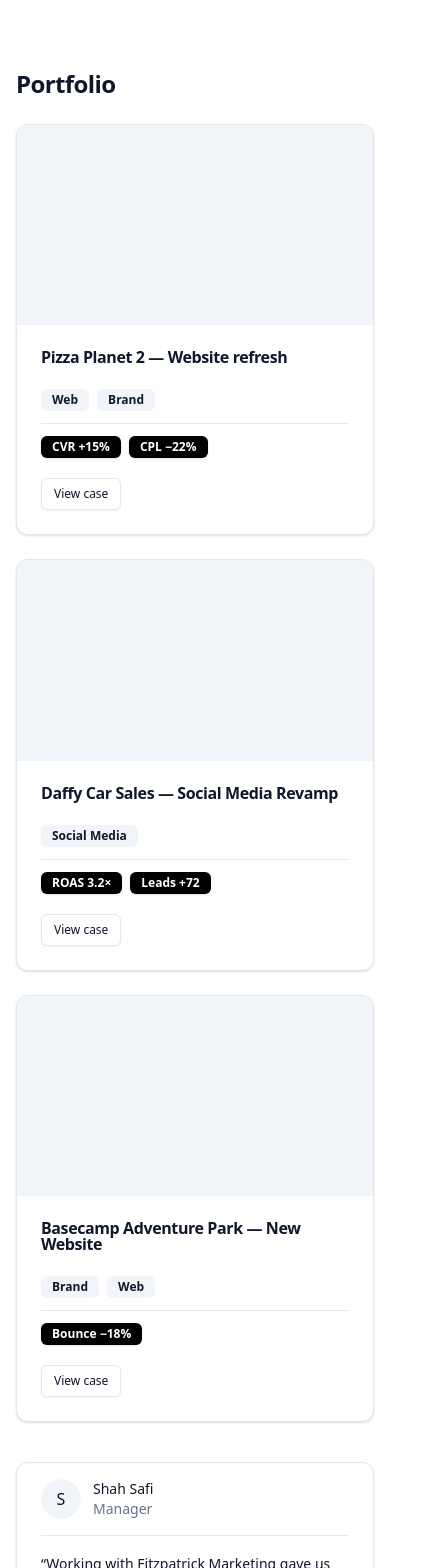
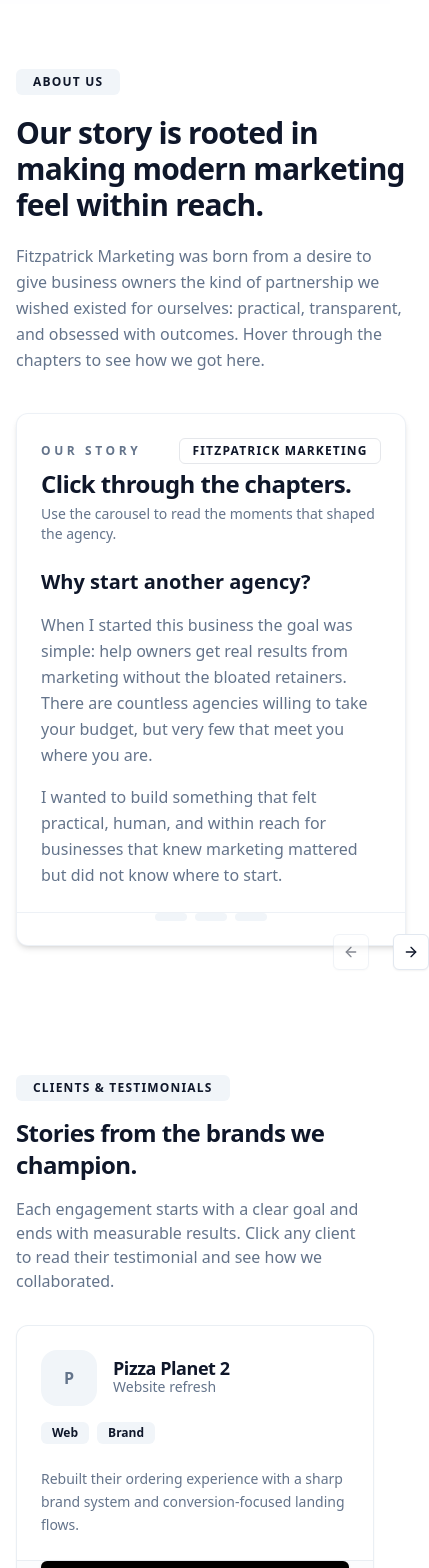
Before and after one commit to TMcSweeney100/FitzpatrickMarketingFrontEnd, a React (Vite) app: page / in a window 390 px wide. Shown: the part 6740-8308 px from the top of the page, 429 px wide, since content can reach past the window. Built offline with nearby package versions, Linux system fonts and the light colour scheme.

Commit message:
more changes to clients

```diff
--- a/src/App.jsx
+++ b/src/App.jsx
@@ -1,17 +1,19 @@
+import { useState } from "react";
 import Header from "./components/header/Header.jsx";
 import ContactForm from "./components/contact/contactForm.jsx";
 import Footer from "./components/contact/footer.jsx";
 import CaseCard from "@/components/proof/CaseCard";
 import Services from "./components/what/Services.jsx";
-import Testimonial from "@/components/proof/Testimonial";
 import {
   Card,
   CardContent,
   CardDescription,
+  CardFooter,
   CardHeader,
   CardTitle,
 } from "@/components/ui/card";
 import { Badge } from "@/components/ui/badge";
+import { Button } from "@/components/ui/button";
 import {
   HoverCard,
   HoverCardContent,
@@ -23,6 +25,13 @@ import {
   AccordionItem,
   AccordionTrigger,
 } from "@/components/ui/accordion";
+import {
+  Carousel,
+  CarouselContent,
+  CarouselItem,
+  CarouselNext,
+  CarouselPrevious,
+} from "@/components/ui/carousel";
 import "./App.css";
 
 const hoverHighlights = [
@@ -90,8 +99,68 @@ const campaignPackages = [
   },
 ];
 
+const storySlides = [
+  {
+    heading: "Why start another agency?",
+    body: [
+      "When I started this business the goal was simple: help owners get real results from marketing without the bloated retainers. There are countless agencies willing to take your budget, but very few that meet you where you are.",
+      "I wanted to build something that felt practical, human, and within reach for businesses that knew marketing mattered but did not know where to start.",
+    ],
+  },
+  {
+    heading: "Affordable marketing with heart",
+    body: [
+      "We focused on AFFORDABLE solutions for small local businesses, connecting them with their customers through social media, ad campaigns, and clear strategy.",
+      "The aim was to craft systems they could eventually sustain on their own, making them more digitally literate and confident in every tool we introduced.",
+    ],
+  },
+  {
+    heading: "Born from clients' frustrations",
+    body: [
+      "As promises turned into results, we heard the same story: previous partners offered little care, attention, or measurable wins.",
+      "Fitzpatrick Marketing grew out of that gap. Today, with a compact team of specialists, we keep delivering for businesses big and small—staying true to the mission of providing AFFORDABLE marketing tailored to YOU.",
+    ],
+  },
+];
+
+const clientStories = [
+  {
+    client: "Pizza Planet 2",
+    title: "Website refresh",
+    tags: ["Web", "Brand"],
+    summary:
+      "Rebuilt their ordering experience with a sharp brand system and conversion-focused landing flows.",
+    quote:
+      "Working with Fitzpatrick Marketing gave us the consistency and professional touch we had been missing. Everything was handled with direction and purpose, and the results went beyond what we expected.",
+    person: "Shah Safi",
+    role: "Manager",
+  },
+  {
+    client: "Daffy Car Sales",
+    title: "Social media revamp",
+    tags: ["Social Media", "Ads"],
+    summary:
+      "Designed a cohesive content engine plus paid amplification to keep the dealership top of feed.",
+    quote:
+      "We had tried posting in-house but lacked structure. Fitzpatrick Marketing brought design, strategy, and professionalism that made a huge difference. Campaigns exceeded promises and strengthened our presence.",
+    person: "Michael Daffy",
+    role: "Owner",
+  },
+  {
+    client: "Basecamp Adventure Park",
+    title: "New website and launch",
+    tags: ["Brand", "Web"],
+    summary:
+      "Captured the park story through new visuals, site architecture, and seasonal activation campaigns.",
+    quote:
+      "Consistency was our biggest challenge. Fitzpatrick Marketing provided direction, creative design, and a reliable schedule that told our story. They delivered on every detail and added more value along the way.",
+    person: "Wayne Slattery",
+    role: "Owner",
+  },
+];
+
 function App() {
-return (
+ return (
 <>
 <Header />
 <main>
@@ -316,23 +385,92 @@ AFFORDABLE services, tailored to your business needs.
   </div>
 </section>
 
-    <section id="proof" className="container mx-auto max-w-6xl px-4 py-16">
-      <h2 className="text-2xl md:text-3xl font-semibold tracking-tight mb-6">Portfolio</h2>
+<section id="about" className="container mx-auto max-w-6xl px-4 py-16">
+  <div className="grid gap-10 lg:grid-cols-[0.9fr,1.1fr]">
+    <div className="space-y-5">
+      <Badge
+        variant="secondary"
+        className="w-fit rounded-full px-4 py-1 text-[0.7rem] uppercase tracking-widest"
+      >
+        About us
+      </Badge>
+      <h2 className="text-3xl font-semibold tracking-tight md:text-4xl">
+        Our story is rooted in making modern marketing feel within reach.
+      </h2>
+      <p className="text-base leading-relaxed text-muted-foreground">
+        Fitzpatrick Marketing was born from a desire to give business owners the kind of partnership we
+        wished existed for ourselves: practical, transparent, and obsessed with outcomes. Hover through the
+        chapters to see how we got here.
+      </p>
+    </div>
 
-      {/* Portfolio (cases) */}
-      <div className="grid gap-6 md:grid-cols-3">
-        <CaseCard client="Pizza Planet 2"  title="Website refresh"  tags={["Web","Brand"]}    metrics={["CVR +15%","CPL −22%"]} />
-        <CaseCard client="Daffy Car Sales" title="Social Media Revamp" tags={["Social Media"]}       metrics={["ROAS 3.2×","Leads +72"]} />
-        <CaseCard client="Basecamp Adventure Park"  title="New Website" tags={["Brand","Web"]}   metrics={["Bounce −18%"]} />
+    <Card className="border border-border/60 shadow-md shadow-primary/10">
+      <CardHeader className="space-y-2">
+        <div className="flex items-center justify-between">
+          <p className="text-xs font-semibold uppercase tracking-[0.3em] text-muted-foreground">
+            Our story
+          </p>
+          <Badge variant="outline" className="rounded-full px-3 py-1 text-xs uppercase tracking-widest">
+            Fitzpatrick Marketing
+          </Badge>
+        </div>
+        <CardTitle className="text-2xl">Click through the chapters.</CardTitle>
+        <CardDescription>
+          Use the carousel to read the moments that shaped the agency.
+        </CardDescription>
+      </CardHeader>
+      <CardContent>
+        <Carousel className="relative">
+          <CarouselContent>
+            {storySlides.map((story) => (
+              <CarouselItem key={story.heading}>
+                <div className="space-y-4 text-base leading-relaxed text-muted-foreground">
+                  <h3 className="text-xl font-semibold text-foreground">{story.heading}</h3>
+                  {story.body.map((paragraph, idx) => (
+                    <p key={idx}>{paragraph}</p>
+                  ))}
+                </div>
+              </CarouselItem>
+            ))}
+          </CarouselContent>
+          <div className="absolute -bottom-16 right-0 flex items-center gap-2">
+            <CarouselPrevious />
+            <CarouselNext />
+          </div>
+        </Carousel>
+      </CardContent>
+      <CardFooter className="border-t border-border/60 py-6">
+        <div className="flex w-full items-center justify-center gap-2">
+          {storySlides.map((story, idx) => (
+            <span key={story.heading} className="h-2 w-8 rounded-full bg-muted" />
+          ))}
+        </div>
+      </CardFooter>
+    </Card>
+  </div>
+</section>
+
+    <section id="clients" className="container mx-auto max-w-6xl px-4 py-16 space-y-8">
+      <div className="space-y-4">
+        <Badge
+          variant="secondary"
+          className="w-fit rounded-full px-4 py-1 text-[0.7rem] uppercase tracking-widest"
+        >
+          Clients & testimonials
+        </Badge>
+        <h2 className="text-2xl md:text-3xl font-semibold tracking-tight md:text-4xl">
+          Stories from the brands we champion.
+        </h2>
+        <p className="text-base text-muted-foreground md:max-w-3xl">
+          Each engagement starts with a clear goal and ends with measurable results. Click any client to read their
+          testimonial and see how we collaborated.
+        </p>
       </div>
 
-      <div className="my-10" />
-
-      {/* Testimonials */}
-      <div className="grid gap-6 md:grid-cols-3">
-        <Testimonial name="Shah Safi"  role="Manager"     quote="Working with Fitzpatrick Marketing gave us the consistency and professional touch we’d been missing. From content design to scheduling, everything was handled with direction and purpose. Our social media now reflects our brand, and the results have gone beyond what we expected from the original free value proposition." />
-        <Testimonial name="Michael Daffy" role="Owner" quote="We had tried posting and managing  in-house but lacked a clear strategy. Fitzpatrick Marketing brought design capability, structure, and a level of professionalism that made a huge difference. The campaigns delivered not only met the promises in the value proposition but exceeded them, giving our dealership a much stronger presence online and helping kickstart our sales." />
-        <Testimonial name="Wayne Slattery" role="Owner" quote="Consistency was our biggest challenge - we knew the park had potential but struggled to showcase it properly. Fitzpatrick Marketing provided direction, creative design, and a reliable posting schedule that told our story. They delivered on every detail of the value proposition and added even more value along the way. The difference has been massive, as well as the ease of working with them." />
+      <div className="grid gap-6 md:grid-cols-2 lg:grid-cols-3">
+        {clientStories.map((story) => (
+          <CaseCard key={story.client} {...story} />
+        ))}
       </div>
     </section>
 
--- a/src/components/contact/footer.jsx
+++ b/src/components/contact/footer.jsx
@@ -110,8 +110,8 @@ export default function Footer() {
             <a className="hover:text-foreground" href="#services">
               Services
             </a>
-            <a className="hover:text-foreground" href="#proof">
-              Results
+            <a className="hover:text-foreground" href="#clients">
+              Clients
             </a>
             <a className="hover:text-foreground" href="#contact">
               Contact
--- a/src/components/header/Header.jsx
+++ b/src/components/header/Header.jsx
@@ -29,9 +29,10 @@ function Header() {
         {/* Desktop nav     */}
 
             <nav className="hidden md:flex items-center gap-6">
+  <a href="#about" className="text-sm text-muted-foreground hover:text-foreground whitespace-nowrap">About</a>
   <a href="#services"    className="text-sm text-muted-foreground hover:text-foreground whitespace-nowrap">Services</a>
   <a href="#campaigns"    className="text-sm text-muted-foreground hover:text-foreground whitespace-nowrap">Campaigns</a>
-  <a href="#proof"   className="text-sm text-muted-foreground hover:text-foreground whitespace-nowrap">Results</a>
+  <a href="#clients"   className="text-sm text-muted-foreground hover:text-foreground whitespace-nowrap">Clients</a>
   <a href="#contact" className="text-sm text-muted-foreground hover:text-foreground whitespace-nowrap">Contact</a>
 
   <Separator orientation="vertical" className="h-5" />
@@ -54,9 +55,10 @@ function Header() {
             </SheetTrigger>
             <SheetContent side="left" className="w-80">
               <div className="mt-6 space-y-4">
+                <a href="#about" className="block text-sm">About</a>
                 <a href="#services" className="block text-sm">Services</a>
                 <a href="#campaigns" className="block text-sm">Campaigns</a>
-                <a href="#proof" className="block text-sm">Proof</a>
+                <a href="#clients" className="block text-sm">Clients</a>
                 <a href="#contact" className="block text-sm">Contact</a>
                 <Separator className="my-4" />
                 <Button asChild className="w-full">
--- a/src/components/proof/CaseCard.jsx
+++ b/src/components/proof/CaseCard.jsx
@@ -1,39 +1,68 @@
 import React from "react";
-import { Card, CardContent, CardHeader, CardTitle } from "@/components/ui/card";
-import { Badge } from "../ui/badge";
-import { AspectRatio } from "@/components/ui/aspect-ratio";
-import { Separator } from "@/components/ui/separator";
+import { Card, CardContent, CardFooter, CardHeader, CardTitle } from "@/components/ui/card";
+import { Badge } from "@/components/ui/badge";
 import { Button } from "@/components/ui/button";
+import {
+  Dialog,
+  DialogContent,
+  DialogDescription,
+  DialogHeader,
+  DialogTitle,
+  DialogTrigger,
+} from "@/components/ui/dialog";
 
+function CaseCard({ title, client, tags = [], summary, logo, quote, person, role }) {
+  const logoLabel = logo ?? client?.charAt(0) ?? "?";
 
-
-function CaseCard({ title, client, tags = [], metrics = [] }) {
   return (
-    <>
-
-     <Card className="overflow-hidden">
-      <AspectRatio ratio={16/9} className="bg-muted" />
-      <CardHeader>
-        <CardTitle className="text-base">{client} — {title}</CardTitle>
+    <Card className="flex h-full flex-col border border-border/70 shadow-sm hover:border-primary/40 transition">
+      <CardHeader className="space-y-4">
+        <div className="flex items-center gap-4">
+          <div className="flex h-14 w-14 items-center justify-center rounded-2xl bg-muted text-base font-semibold text-muted-foreground">
+            {logoLabel}
+          </div>
+          <div>
+            <CardTitle className="text-lg">{client}</CardTitle>
+            <p className="text-sm text-muted-foreground">{title}</p>
+          </div>
+        </div>
+        {tags.length ? (
+          <div className="flex flex-wrap gap-2">
+            {tags.map((tag) => (
+              <Badge key={tag} variant="secondary">
+                {tag}
+              </Badge>
+            ))}
+          </div>
+        ) : null}
       </CardHeader>
-      <CardContent className="space-y-3">
-        <div className="flex flex-wrap gap-2">
-          {tags.map((t) => <Badge key={t} variant="secondary">{t}</Badge>)}
-        </div>
-        <Separator />
-        <div className="flex flex-wrap gap-2 text-xs">
-          {metrics.map((m) => <Badge key={m}>{m}</Badge>)}
-        </div>
-        <div className="pt-2">
-          <Button size="sm" variant="outline">View case</Button>
-        </div>
+      <CardContent className="flex-1 text-sm leading-relaxed text-muted-foreground">
+        {summary}
       </CardContent>
+      {quote ? (
+        <CardFooter className="border-t border-border/70 bg-muted/30">
+          <Dialog>
+            <DialogTrigger asChild>
+              <Button className="w-full" variant="default">
+                View testimonial
+              </Button>
+            </DialogTrigger>
+            <DialogContent className="max-w-xl space-y-4">
+              <DialogHeader>
+                <DialogTitle>{client}</DialogTitle>
+                <DialogDescription>{title}</DialogDescription>
+              </DialogHeader>
+              <p className="text-base leading-relaxed text-foreground">{quote}</p>
+              <div className="text-sm font-medium text-muted-foreground">
+                {person}
+                {role ? ` · ${role}` : null}
+              </div>
+            </DialogContent>
+          </Dialog>
+        </CardFooter>
+      ) : null}
     </Card>
-
-    </>
-
-
-  )
+  );
 }
 
-export default CaseCard
+export default CaseCard;
--- a/src/components/ui/carousel.jsx
+++ b/src/components/ui/carousel.jsx
@@ -3,7 +3,7 @@ import useEmblaCarousel from "embla-carousel-react";
 import { ArrowLeft, ArrowRight } from "lucide-react"
 
 import { cn } from "@/lib/utils"
-import { Button } from "@/Components/ui/button"
+import { Button } from "@/components/ui/button"
 
 const CarouselContext = React.createContext(null)
 
```
Also changed, not shown: src/components/ui/dialog.jsx (renamed from Components/ui/dialog.jsx).
